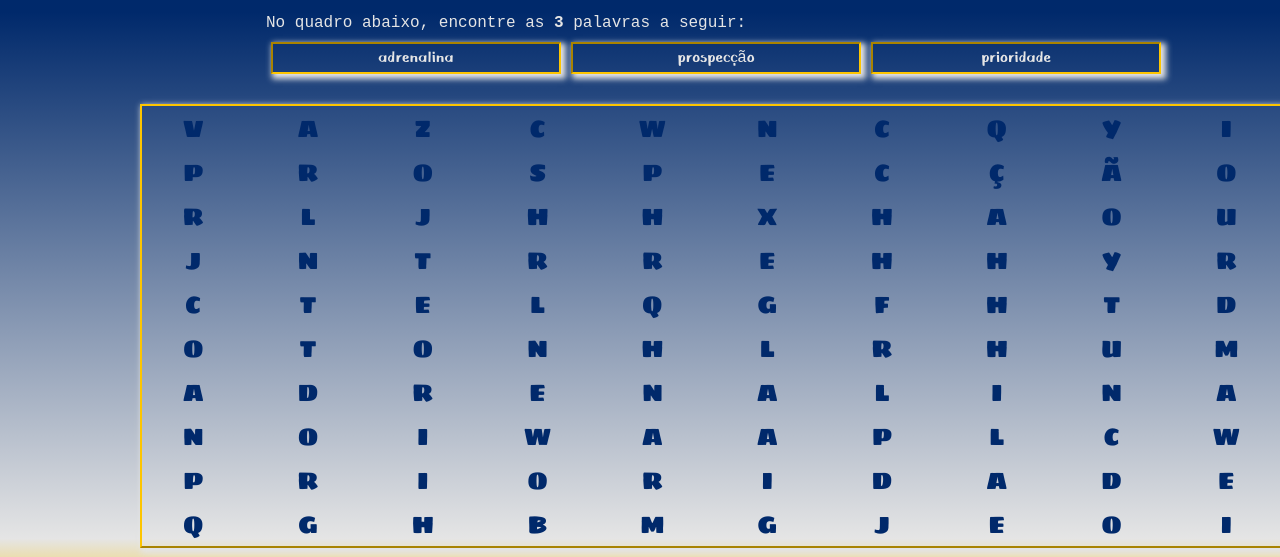
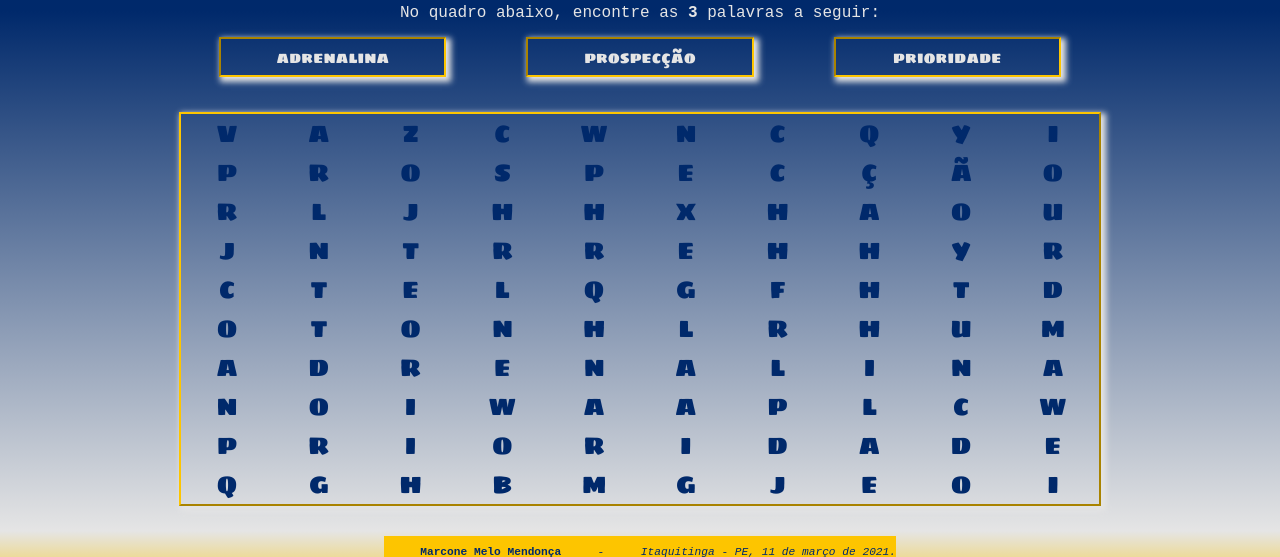
Before and after one commit to marconemm/huntwords-game, a plain HTML site: page index.html in a window 1280 px wide. Shown: the part 69-626 px from the top of the page. Drawn offline with Linux system fonts and the light colour scheme.

Commit message:
DESKTOP - Done!

```diff
--- a/css/mobileFirst.css
+++ b/css/mobileFirst.css
@@ -24,10 +24,6 @@ STRUCTURE:
   font-family: llPixel;
 }
 @font-face {
-  src: url("../fonts/Gameboi95.ttf");
-  font-family: "Game Boy 95";
-}
-@font-face {
   src: url("../fonts/SigmarOne-Regular.ttf");
   font-family: "Sigmar One";
 }
@@ -40,6 +36,7 @@ STRUCTURE:
   --color-text-footer: #00296b;
   --color-main: #003f88;
   --color-background: #fdc500;
+  --font-family-sigmaOne: "Sigmar One", "Courier New", Courier, monospace;
 }
 
 /* GENERAL CONFIG: */
@@ -74,7 +71,6 @@ body {
   font-family: "Courier New", Courier, monospace;
   color: var(--color-text);
   background-color: var(--color-main);
-  margin: 10px auto 0;
   background: linear-gradient(to bottom, #00296b 10%, #e5e5e5 75%, #fdc500 85%);
 }
 
@@ -91,33 +87,30 @@ h1 {
 #wordsToHunt,
 #wordsToHunt > li {
   width: 90%;
-  flex-flow: row nowrap;
 }
 #wordsToHunt > li {
   border: 2px inset var(--color-background);
   text-align: center;
   padding: 5px 0;
-  margin: 0 5px;
-  font-family: "Game Boy 95", "Courier New", Courier, monospace;
+  margin: 5px 0px;
+  font-family: var(--font-family-sigmaOne);
   box-shadow: 3px 3px 6px 2px var(--color-text);
+  flex: 1 1 100px;
 }
 p {
   width: 90%;
   margin-bottom: 10px;
 }
 #wordsTable {
-  width: 90vw;
+  /* width: 90vw; */
+  width: 90%;
   border: 2px outset var(--color-background);
   box-shadow: 3px 3px 6px 2px var(--color-text);
   margin: 30px auto;
   text-transform: uppercase;
-  font-family: "Sigmar One", "Courier New", Courier, monospace;
+  font-family: var(--font-family-sigmaOne);
   font-size: 1.5rem;
   color: var(--color-text-footer);
-}
-.letterContainer {
-  width: 8vw;
-  height: 5.5vh;
 }
 
 /*FOOTER: */
@@ -163,21 +156,31 @@ time {
 @media only screen and (min-width: 800px) {
   /* GENERAL CONFIG: */
   body {
-    max-width: 1000px;
+    width: 80%;
+    margin: 0 auto;
   }
 
   /*MAIN*/
-  aside {
-    min-height: 30px;
+  p {
+    text-align: center;
   }
-
+  #wordsToHunt > li {
+    margin: 5px 40px;
+  }
   /*FOOTER: */
   footer {
     width: 50%;
   }
   footer.displayFlex {
     font-size: 0.7rem;
-    flex-flow: column nowrap;
+    flex-flow: row wrap;
+  }
+  #footer__author {
+    flex: 1 1 200px;
+  }
+  #footer__date::before {
+    content: "-";
+    margin-right: 30px;
   }
   .footer__logo {
     font-size: 1.5rem;
--- a/index.html
+++ b/index.html
@@ -33,7 +33,7 @@
 
     <!-- FOOTER -->
     <footer class="displayFlex displayFlex-col">
-        <span id="footer__author">Marcone Melo Mendonça</span> - <span id="footer__date">Itaquitinga - PE, <time
+        <span id="footer__author">Marcone Melo Mendonça</span><span id="footer__date"> Itaquitinga - PE, <time
                 datetime="2021-03-11">11 de
                 março de
                 2021.</time></span>
```
